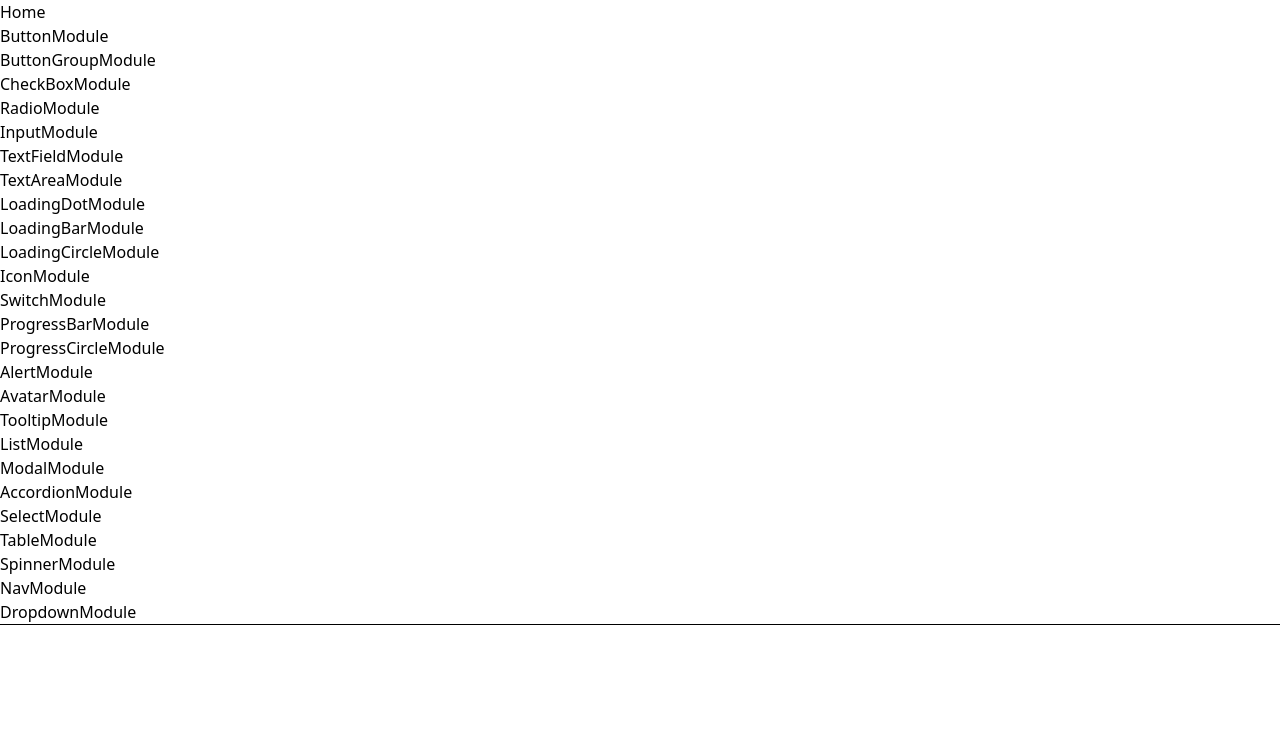
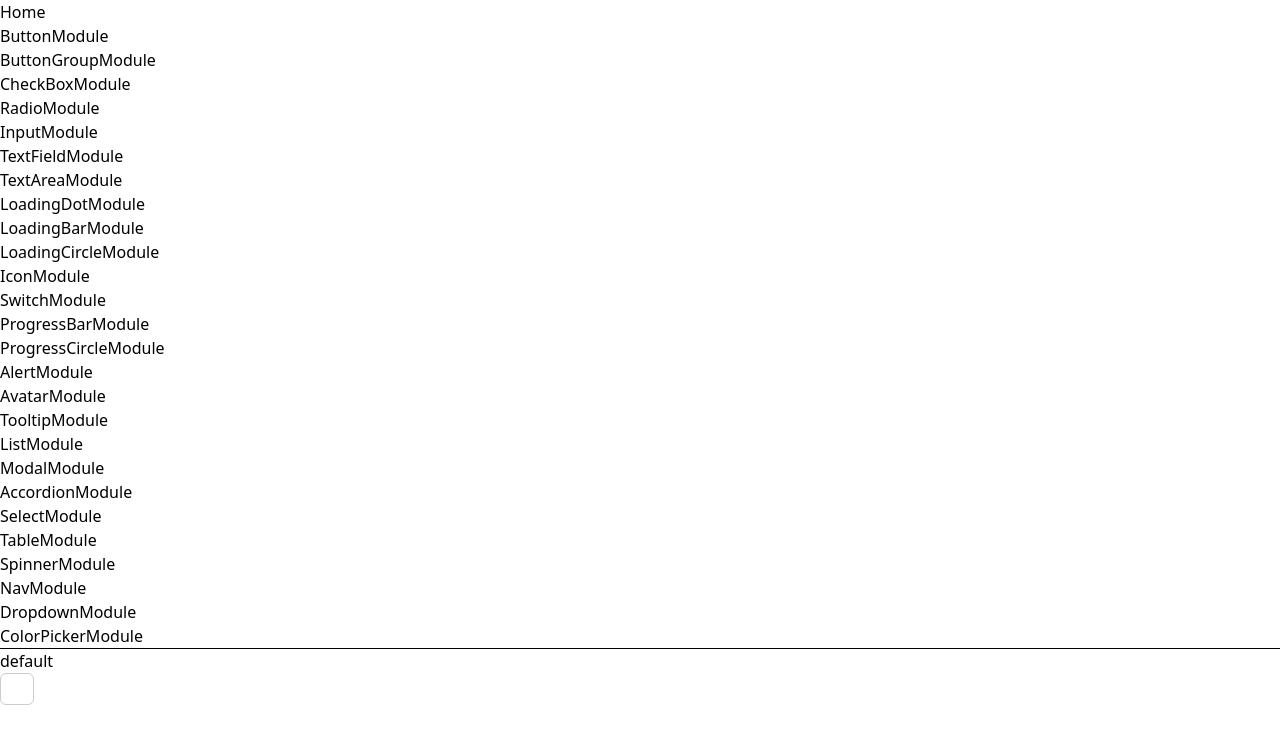
Before and after one commit to yyonggithub/ts-react-tailwind, a React (Create React App) app: page /ColorPickerModule in a window 1280 px wide. Shown: the top 744 px of the page. Built offline with nearby package versions, Linux system fonts and the light colour scheme; the HTML template or start-up script is replaced by a standard one.

Commit message:
feat: add color-picker

```diff
--- a/package.json
+++ b/package.json
@@ -9,12 +9,14 @@
     "@types/classnames": "^2.2.10",
     "@types/jest": "^25.2.1",
     "@types/node": "^13.13.5",
+    "@types/react-color": "^3.0.2",
     "@types/react-dom": "^16.9.7",
     "@types/react-transition-group": "^4.4.0",
     "autoprefixer": "^9.7.6",
     "axios": "^0.19.2",
     "postcss-cli": "^7.1.1",
     "react": "^16.13.1",
+    "react-color": "^2.18.1",
     "react-dom": "^16.13.1",
     "react-scripts": "3.4.1",
     "react-transition-group": "4.4.0",
--- a/src/App.tsx
+++ b/src/App.tsx
@@ -26,6 +26,7 @@ import SelectModule from './modules/select';
 import TableModule from './modules/tables';
 import SpinnerModule from './modules/spinner';
 import NavModule from './modules/nav';
+import ColorPickerModule from './modules/color-picker';
 
 const Home: React.SFC = () => {
   return (<div>Home</div>)
@@ -61,6 +62,7 @@ const App: React.SFC = () => (
         <li><Link to="/SpinnerModule">SpinnerModule</Link></li>
         <li><Link to="/NavModule">NavModule</Link></li>
         <li><Link to="/DropdownModule">DropdownModule</Link></li>
+        <li><Link to="/ColorPickerModule">ColorPickerModule</Link></li>
       </ul>
 
       <hr />
@@ -91,6 +93,7 @@ const App: React.SFC = () => (
       <Route path="/SpinnerModule" component={SpinnerModule} />
       <Route path="/NavModule" component={NavModule} />
       <Route path="/DropdownModule" component={DropdownModule} />
+      <Route path="/ColorPickerModule" component={ColorPickerModule} />
     </div>
   </Router>
 )
--- /dev/null
+++ b/src/components/color-picker/index.tsx
@@ -0,0 +1,20 @@
+import React, { FC } from "react";
+import classnames from "classnames";
+import { classnamesType } from "../../interface";
+
+type ColorPickerProps = {
+  className: classnamesType;
+} & Partial<typeof defaultProps>;
+
+const defaultProps = {};
+
+const ColorPicker: FC<ColorPickerProps> = (props) => {
+  const { children, className, ...restProps } = props;
+  const classes = classnames("Color_Pick", className);
+  return <div className={classes}>{children}</div>;
+};
+
+ColorPicker.defaultProps = defaultProps;
+ColorPicker.displayName = "ColorPicker";
+
+export default ColorPicker;
--- /dev/null
+++ b/src/modules/color-picker/index.tsx
@@ -0,0 +1,40 @@
+import React, { FC, useState } from "react";
+import DocGroup from "../../components/doc-group";
+import { SketchPicker, ColorChangeHandler, ColorResult } from "react-color";
+import Button from "../../components/button";
+
+const ColorPickerModule: FC = () => {
+  const [show, setShow] = useState(false);
+  const [color, setColor] = useState<ColorResult | undefined>();
+  const handleChange: ColorChangeHandler = (color, event) => {
+    console.log(color);
+    setColor(color);
+  };
+  const handleShow = () => {
+    setShow(!show);
+  };
+
+  return (
+    <>
+      <DocGroup name="default">
+        <div className="relative">
+          <Button
+            style={{
+              backgroundColor: color?.hex,
+            }}
+            onClick={handleShow}
+          ></Button>
+          {show ? (
+            <div className="absolute">
+              <SketchPicker onChange={handleChange} color={color?.hex} />
+            </div>
+          ) : null}
+        </div>
+      </DocGroup>
+    </>
+  );
+};
+
+ColorPickerModule.displayName = "ColorPickerModule";
+
+export default ColorPickerModule;
```
Also changed, not shown: 1 other file (tests, documents, lock files or other folders).
